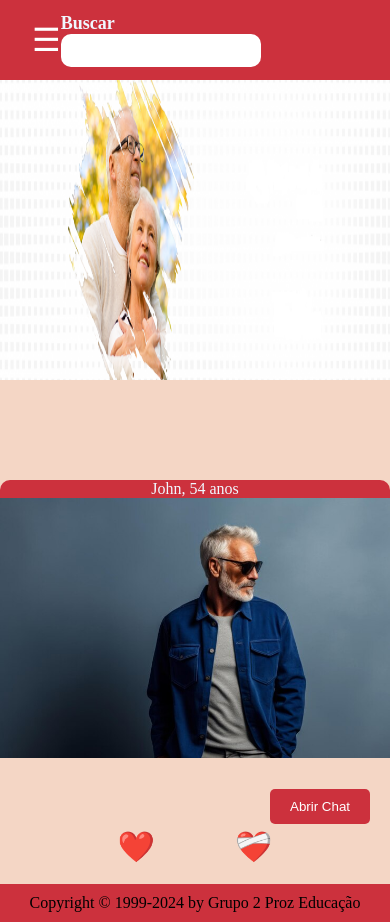
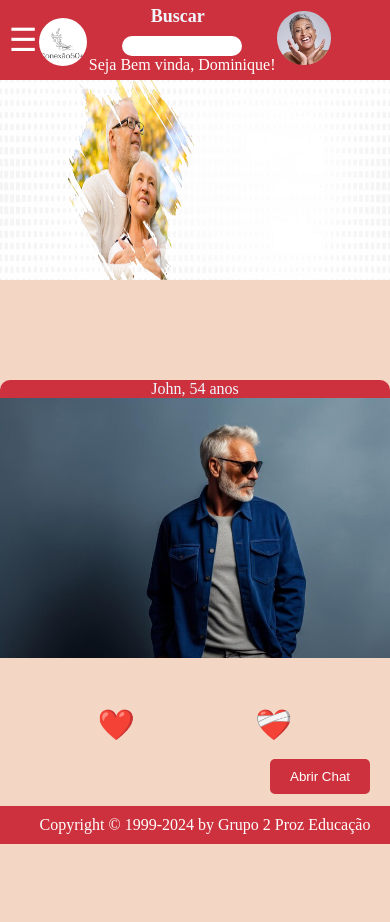
Before and after one commit to Cintiaaaa/siteProzG2, a plain HTML site: page perfil/index.html in a window 390 px wide. After the commit the page ends 844 px from the top, so only its background shows below. Drawn offline with Linux system fonts and the light colour scheme.

Commit message:
Responsividade e ajustes Javascript

```diff
--- a/perfil/index.html
+++ b/perfil/index.html
@@ -1,33 +1,35 @@
 <!DOCTYPE html>
 <html lang="pt-BR">
+
 <head>
   <meta charset="UTF-8">
   <meta name="viewport" content="width=device-width, initial-scale=1.0">
   <title>Meu perfil</title>
   <link href="style.css" rel="stylesheet" />
+  <script src="script.js" defer></script>
 </head>
+
 <body>
   <header>
     <nav>
       <button class="hamburger" id="hamburger">&#9776;</button>
       <div id="logo"></div>
-      <label id="txbuscar" for="buscar">
-        Buscar <input id="buscar" type="text" name="buscar">
-      </label>
+      <label id="txbuscar" for="buscar">Buscar</label>
+      <input id="buscar" type="text" name="buscar">
       <p id="saudacao">Seja Bem vinda, Dominique!</p>
       <div class="dropdown">
-      <button id="perfil"></button>
+        <button id="perfil"></button>
         <div class="dropdown-child">
           <a href="">Meu perfil</a>
-          <a href="">Chat</a>
           <a href="">Segurança</a>
           <a href="">Configurações</a>
+          <a href="">Logout</a>
         </div>
       </div>
     </nav>
+
     <div class="menu" id="menu">
       <a href="" class="botao">Sobre nós</a>
-      <a href="" class="botao">Sobre o site</a>
       <a href="" class="botao">Matches</a>
       <a href="" class="botao">Perto de você</a>
       <a href="" class="botao">Ajuda</a>
@@ -36,7 +38,11 @@
       <a href="" class="botao">Trabalhe conosco</a>
     </div>
   </header>
+
+  <!-- Imagem de banner -->
   <img src="./img/Banner-Dia-Nacional-do-Idoso-e1570113390996.png" id="banner" alt="Banner">
+
+  <!-- Conteúdo principal com carrossel de perfis -->
   <div class="container">
     <div class="carrossel">
       <div class="carperfil">
@@ -59,7 +65,7 @@
       </div>
       <div class="carperfil">
         <p class="txperfil">Corlys, 65 anos</p>
-        <img src="./img/Homens experientes e estilosos _ Moda Para Homens.jpeg" alt="Perfil 2">
+        <img src="./img/Homens experientes e estilosos _ Moda Para Homens.jpeg" alt="Perfil 3">
         <div class="escolha"><span></span></div>
         <div class="botoes">
           <button class="btn-like">❤️</button>
@@ -69,6 +75,7 @@
     </div>
   </div>
 
+  <!-- Área de chat -->
   <div class="chat" id="chat">
     <div class="chat-header">
       Chat
@@ -83,7 +90,10 @@
 
   <button id="open-chat" class="open-chat">Abrir Chat</button>
 
-  <script src="script.js"></script>
-  <footer>Copyright © 1999-2024 by Grupo 2 Proz Educação</footer>
+
+
+  <!-- Rodapé -->
 </body>
+<footer>Copyright © 1999-2024 by Grupo 2 Proz Educação</footer>
+
 </html>
--- a/perfil/script.js
+++ b/perfil/script.js
@@ -1,22 +1,22 @@
-document.addEventListener("DOMContentLoaded", () => {
+// Menu Hamburger
 const hamburger = document.getElementById("hamburger");
 const menu = document.getElementById("menu");
-    const perfil = document.getElementById("perfil");
-    const dropdown = document.querySelector(".dropdown");
-    const carperfils = document.querySelectorAll(".carperfil");
-    const openChat = document.getElementById("open-chat");
-    const chat = document.getElementById("chat");
-    const closeChat = document.getElementById("close-chat");
-
-    let perfilIndex = 0;
 
 hamburger.addEventListener("click", () => {
   menu.classList.toggle("show");
 });
 
+// Dropdown do Perfil
+const perfil = document.getElementById("perfil");
+const dropdown = document.querySelector(".dropdown");
+
 perfil.addEventListener("click", () => {
   dropdown.classList.toggle("active");
 });
+
+// Carrossel de Perfis
+const carperfils = document.querySelectorAll(".carperfil");
+let perfilIndex = 0;
 
 function mostrarPerfil(index) {
   carperfils.forEach((perfil, i) => {
@@ -42,13 +42,42 @@ document.addEventListener("DOMContentLoaded", () => {
 
 mostrarPerfil(perfilIndex);
 
+// Chat
+const openChat = document.getElementById("open-chat");
+const chat = document.getElementById("chat");
+const closeChat = document.getElementById("close-chat");
+
 openChat.addEventListener("click", () => {
   chat.style.display = "flex";
   openChat.style.display = "none";
+
+  document.getElementById('send-chat').addEventListener('click', function() {
+    const chatBody = document.getElementsByClassName("chat-body")[0]; // Aqui está a correção
+    const messageInput = document.getElementById("chat-input");
+
+    // Cria um novo parágrafo para a mensagem
+    const message = document.createElement('p');
+    message.textContent = messageInput.value;
+
+    // Adiciona a nova mensagem ao chat
+    chatBody.appendChild(message);
+
+    // Limpa o campo de input
+    messageInput.value = '';
+
+    // Rola o chat para a última mensagem
+    chatBody.scrollTop = chatBody.scrollHeight;
+  });
+
+  // Permite o envio da mensagem ao pressionar Enter
+  document.getElementById('chat-input').addEventListener('keypress', function(e) {
+    if (e.key === 'Enter') {
+      document.getElementById('send-chat').click();
+    }
+  });
 });
 
 closeChat.addEventListener("click", () => {
   chat.style.display = "none";
   openChat.style.display = "block";
 });
-  });
--- a/perfil/style.css
+++ b/perfil/style.css
@@ -1,3 +1,4 @@
+/* Global Styles */
 * {
   padding: 0;
   margin: 0;
@@ -16,10 +17,22 @@
   margin-bottom: 100px;
 }
 
+@media(max-width: 700px) {
+  img#banner {
+    height: 200px;
+  }
+}
+
+
 header {
   margin-bottom: 80px;
+
 }
 
+#saudacao {
+  color: white;
+}
+/* ---------- Menu Hambúrguer ---------- */
 nav {
   width: 100%;
   display: flex;
@@ -32,12 +45,31 @@
   z-index: 1000;
 }
 
-  nav #saudacao {
-    display: flex;
+@media(max-width: 700px) {
+  nav {
+    flex-direction: column;
+    padding: 0 0.5em;
+    flex-wrap: wrap;
     justify-content: center;
-    align-items: center;
-    word-break: break-all;
+    justify-items: center;
+    height: 5em;
+  }
+}
+
+.hamburger {
+  background-color: transparent;
+  border: none;
+  font-size: 2em;
+  cursor: pointer;
   color: white;
+  margin-left: 30px;
+}
+
+@media(max-width: 700px) {
+  .hamburger {
+    font-size: 2em;
+    margin-left: 0;
+  }
 }
 
 .menu {
@@ -56,15 +88,6 @@
   padding: 0;
 }
 
-  .hamburger {
-    background-color: transparent;
-    border: none;
-    font-size: 2em;
-    cursor: pointer;
-    color: white;
-    margin-left: 1em;
-  }
-
 .botao {
   display: flex;
   align-items: center;
@@ -79,12 +102,13 @@
   background-color: #CC313D;
 }
 
+/* Busca */
 #txbuscar {
   background-color: #CC313D;
   color: aliceblue;
-    margin-right: 200px;
   font-size: large;
   font-weight: bold;
+  margin-right: 0.5em;
 }
 
 #buscar {
@@ -94,16 +118,50 @@
   border-radius: 10px;
 }
 
+@media(max-width: 700px) {
+  #txbuscar, #buscar {
+    display: block;
+    width: 20%;
+    text-align: center;
+   flex-direction: column;
+   flex-wrap: wrap;
+  }
+
+  #txbuscar {
+    margin-bottom: 0.5em;
+  }
+
+  #buscar {
+    width: 9em;
+    height: 1.5em;
+  }
+}
+
+
 #logo {
   width: 4em;
   height: 4em;
   border-radius: 50%;
-    background-image: url("./img/logo.png");
   background-size: 4em;
   background-repeat: no-repeat;
   background-position-x: center;
+  background-image: url("./img/logo.png");
 }
 
+@media(max-width: 700px) {
+  #logo {
+    width: 3em;
+    height: 3em;
+    display: flex;
+    background-color: rgb(255, 255, 255);
+    background-size: 3.5em;
+    margin-top: 1em;
+    margin-bottom: 0.7em;
+  }
+}
+
+
+/* ---------- Menu de Perfil (Dropdown) ---------- */
 #perfil {
   width: 5em;
   height: 5em;
@@ -115,6 +173,13 @@
   background-position-x: center;
   margin-right: 5em;
   cursor: pointer;
+}
+@media(max-width: 700px) {
+  #perfil {
+width: 4em;
+height: 4em;
+background-size: 6em;
+  }
 }
 
 .dropdown {
@@ -143,8 +208,8 @@
   margin-right: 6em;
 }
 
+
 /* Carrossel */
-
 .carrossel {
   position: relative;
   width: 100%;
@@ -167,19 +232,18 @@
 
 .escolha {
   font-size: 30px;
-    margin-bottom: 67px;
+  margin-bottom: 0px;
 }
 
 .botoes {
-    margin-top: 10px;
   display: flex;
   justify-content: center;
 }
 
 .btn-like,
 .btn-dislike {
-    padding: 0 20px;
-    margin: 0 20px;
+  padding: 0 50px;
+  margin: 45px 10px;
   cursor: pointer;
   font-size: 30px;
   border: none;
@@ -192,11 +256,10 @@
   background-color: #CC313D;
 }
 
-  /* Chat */
-
+/* ---------- Chat ---------- */
 .chat {
   position: fixed;
-    bottom: 0;
+  bottom: 30px;
   right: 20px;
   width: 300px;
   background-color: white;
@@ -206,7 +269,7 @@
 }
 
 .chat-header, .chat-footer {
-    display: flex ;
+  display: flex;
   flex-wrap: wrap;
   padding: 10px;
   background-color: #CC313D;
@@ -221,7 +284,7 @@
 
 .open-chat {
   position: fixed;
-    bottom: 20px;
+  bottom: 50px;
   right: 20px;
   padding: 10px 20px;
   background-color: #CC313D;
@@ -239,14 +302,6 @@
   color: white;
   cursor: pointer;
   margin-left: 17em;
-  }
-
-  footer {
-    display: flex;
-    justify-content: center;
-    background-color: #CC313D;
-   padding: 10px;
-   margin-top: 20px;
 }
 
 #send-chat {
@@ -268,4 +323,16 @@
   width: 17em;
   border-radius: 10px;
   border: none;
+  text-align: center;
 }
+
+footer {
+  display: flex;
+  justify-content: center;
+  background-color: #CC313D;
+  padding: 10px;
+  bottom:0;
+  position: fixed;
+  width: 100%;
+  color: white;
+}
```
Lines whose indentation alone changed are shown as unchanged.
